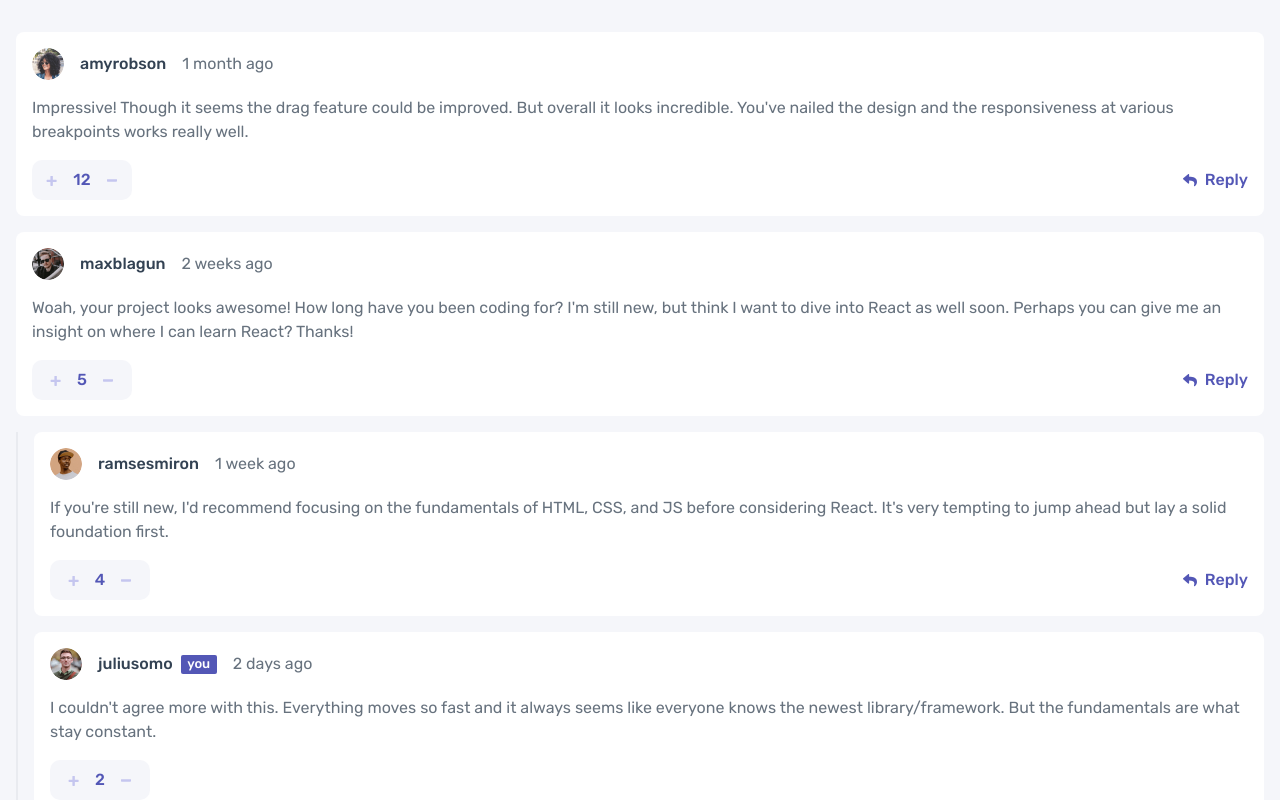
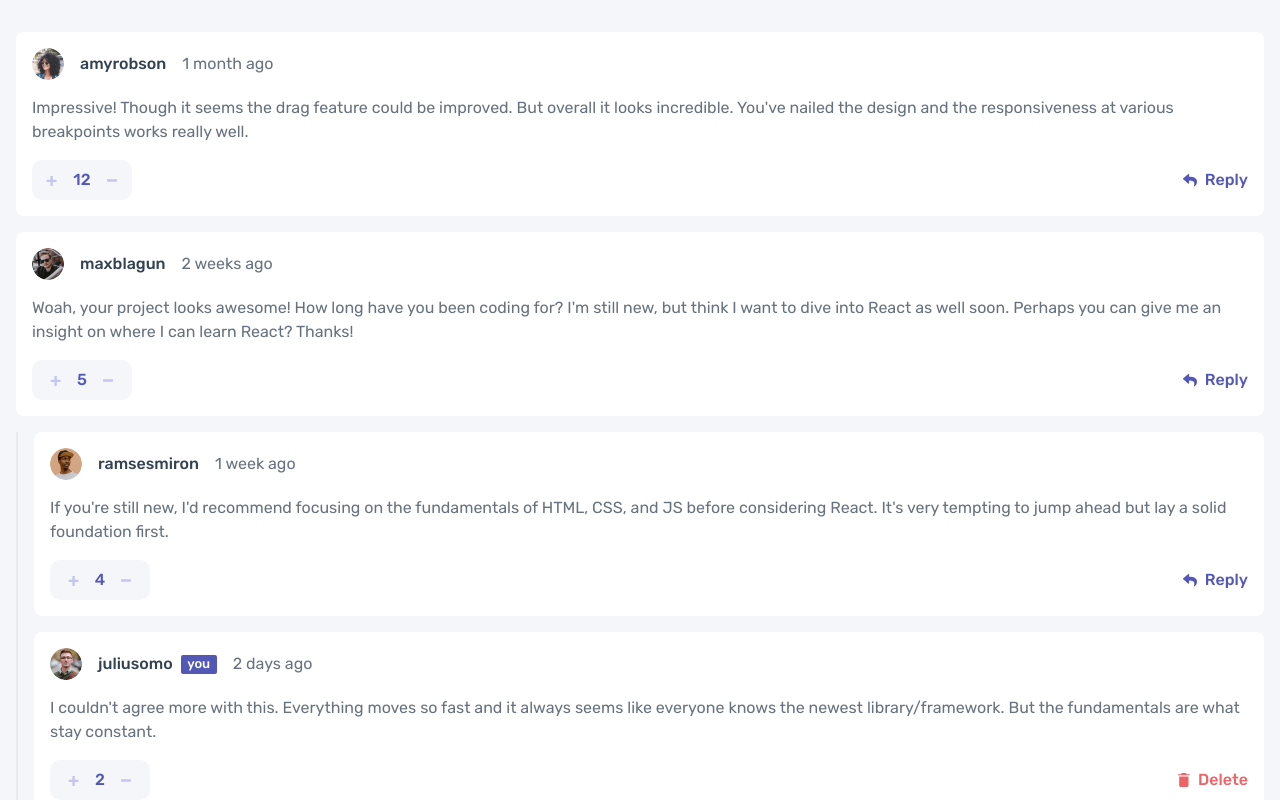
Before and after one commit to g-akca/interactive-comments-section, a React (Vite) app: page / in a window 1280 px wide. Shown: the top 800 px of the page. Built offline with nearby package versions, Linux system fonts and the light colour scheme.

Commit message:
Add DeleteButton structure and styles

```diff
--- a/src/components/DeleteButton.jsx
+++ b/src/components/DeleteButton.jsx
@@ -1,7 +1,11 @@
+import deleteIcon from "/images/icon-delete.svg";
+
 function DeleteButton() {
   return (
-    <>
-    </>
+    <button type="button" className="flex gap-2 items-center">
+      <img src={deleteIcon} alt="Delete icon" className="h-3.5" />
+      <span className="text-pink-400 font-medium">Delete</span>
+    </button>
   )
 }
 
```
